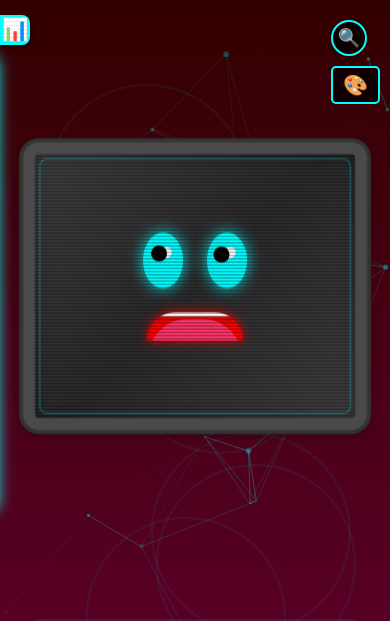
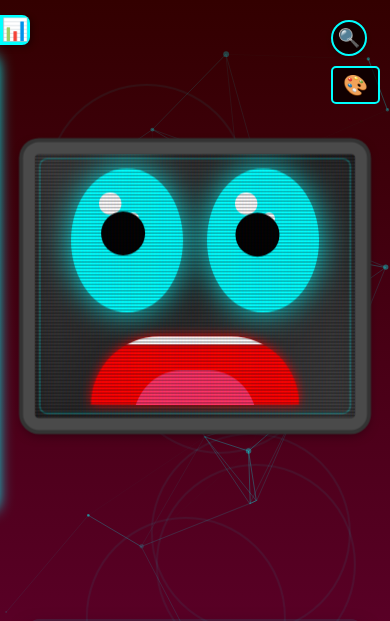
Before and after one commit to Dalaja12/tobi-19, a plain HTML site: page index.html in a window 390 px wide. Both pictures are taken after a click on the button 162 px from the left and 658 px from the top of the page. Shown: the top 621 px of the page. Drawn offline with nearby package versions, Linux system fonts and the light colour scheme; a web font is replaced by a local one.

Commit message:
Update styles.css

```diff
--- a/styles.css
+++ b/styles.css
@@ -296,6 +296,76 @@
     100% {
         transform: scale(0.9);
         height: 120px;
+    }
+}
+/* --- AUMENTAR OJOS, PUPILAS Y BOCA EN CELULARES --- */
+@media (max-width: 768px) {
+
+    /* AUMENTAR OJOS */
+    .eye {
+        width: 140px !important;
+        height: 180px !important;
+        box-shadow: 0 0 40px #0ff !important;
+    }
+
+    /* AUMENTAR PUPILAS */
+    .pupil {
+        width: 55px !important;
+        height: 55px !important;
+    }
+
+    /* AUMENTAR REFLEJOS DE OJO */
+    .eye::before {
+        top: 30px !important;
+        left: 35px !important;
+        width: 28px !important;
+        height: 28px !important;
+    }
+
+    .eye::after {
+        top: 55px !important;
+        left: 70px !important;
+        width: 15px !important;
+        height: 15px !important;
+    }
+
+    /* AUMENTAR BOCA */
+    .mouth {
+        width: 260px !important;
+        height: 85px !important;
+    }
+
+    /* DIENTES FELIZ */
+    .mouth.happy::before {
+        height: 28px !important;
+    }
+
+    /* BOCA ENOJADA */
+    .mouth.angry::before {
+        height: 22px !important;
+        top: -12px !important;
+    }
+
+    /* LENGUA ENOJADA */
+    .mouth.angry::after {
+        width: 155px !important;
+        height: 65px !important;
+    }
+
+    /* SORPRENDIDO */
+    .mouth.surprised {
+        height: 150px !important;
+    }
+
+    .mouth.surprised::after {
+        width: 130px !important;
+        height: 75px !important;
+    }
+
+    /* DORMIDO */
+    .mouth.sleep {
+        width: 150px !important;
+        height: 30px !important;
     }
 }
 
```
